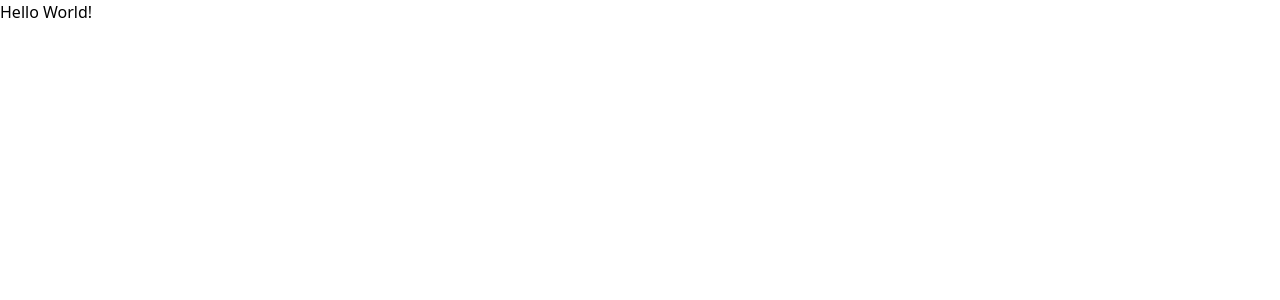
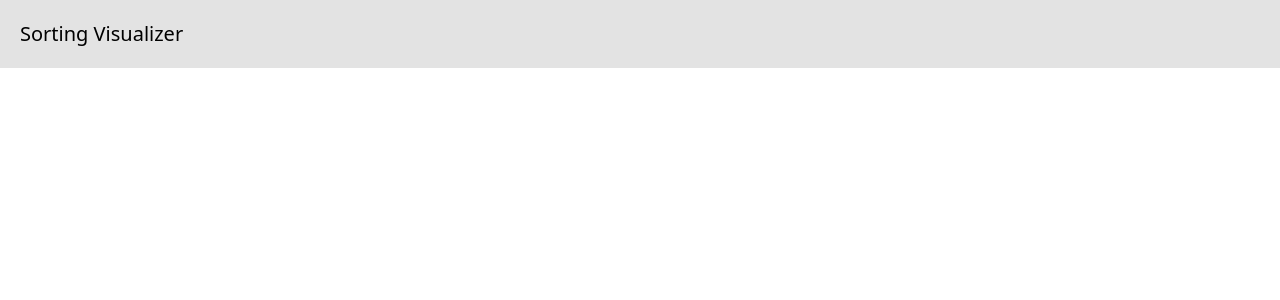
Before and after one commit to akathecoder/sorting-visualizer, a React (Create React App) app: page / in a window 1280 px wide. Shown: the top 300 px of the page. Built offline with nearby package versions, Linux system fonts and the light colour scheme.

Commit message:
Added Navbar

```diff
--- a/src/App.tsx
+++ b/src/App.tsx
@@ -1,7 +1,14 @@
 import React from 'react';
+import Navbar from './components/Navbar';
 
 const App: React.FC = () => {
-    return <h1>Hello World!</h1>;
+    return (
+        <>
+            <header>
+                <Navbar />
+            </header>
+        </>
+    );
 };
 
 export default App;
--- /dev/null
+++ b/src/components/Navbar.tsx
@@ -0,0 +1,11 @@
+import React from 'react';
+
+const Navbar: React.FC = () => {
+    return (
+        <div className="bg-accent p-5">
+            <h1 className="text-xl font-medium">Sorting Visualizer</h1>
+        </div>
+    );
+};
+
+export default Navbar;
```
